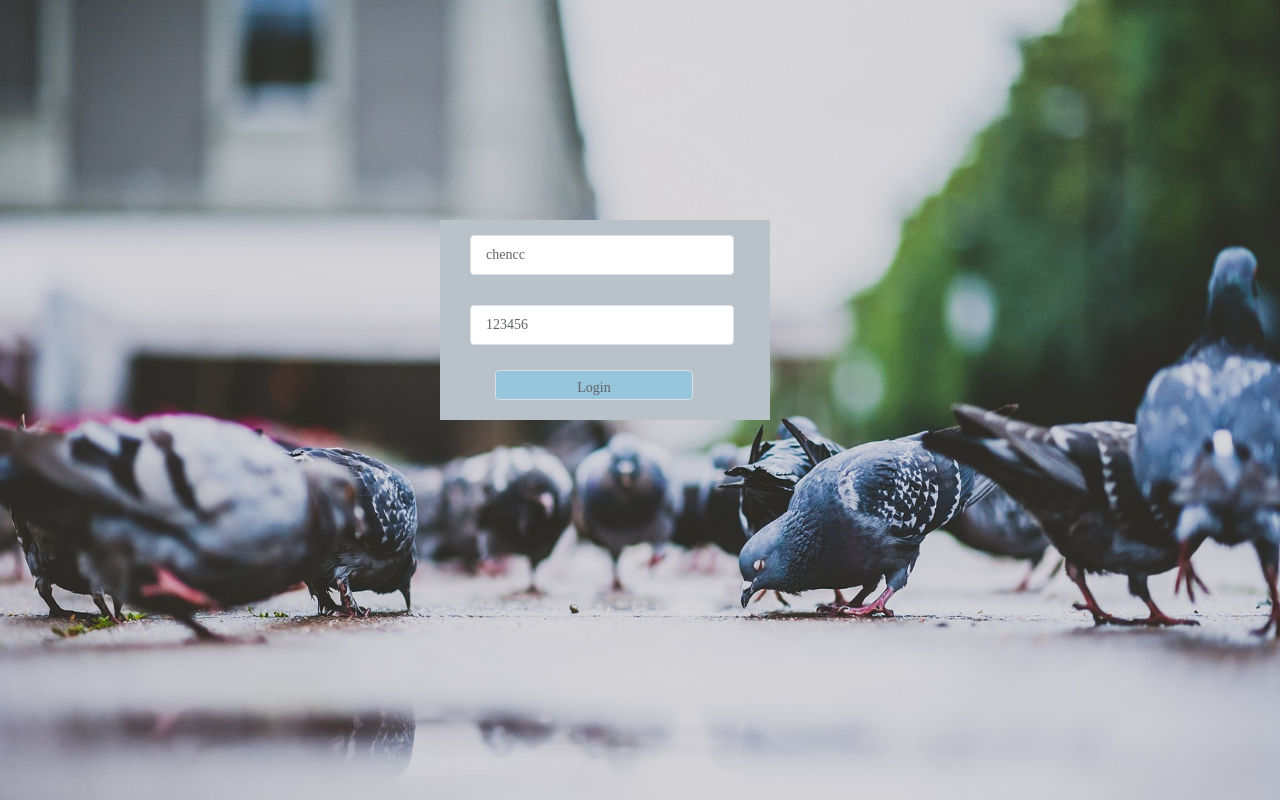
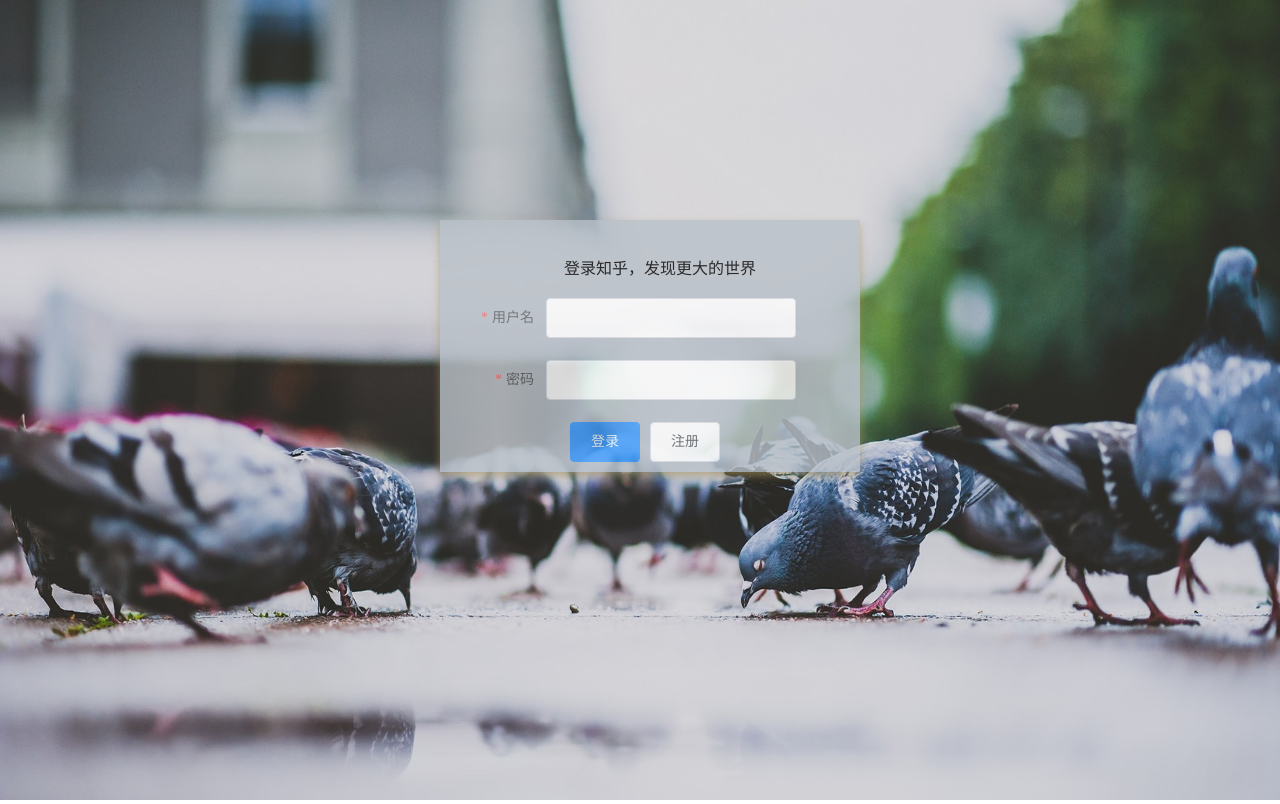
Before and after one commit to wayofwade/blog_ccc_web, a Vue app: page /cooking#/login in a window 1280 px wide. Built offline with nearby package versions, Linux system fonts and the light colour scheme.

Commit message:
添加登录和注册的样式

```diff
--- /dev/null
+++ b/src/CommonUtils/StringUtil.js
@@ -0,0 +1,22 @@
+/**
+ * Created by chencc on 2018/9/22.
+ */
+const StringUtil = {
+  /*
+  * 判断字符串的长度
+  * */
+  StrLength (str) {
+    let len = 0
+    for (let i = 0; i < str.length; i++) {
+      let c = str.charCodeAt(i)
+      // 单字节加1
+      if ((c >= 0x0001 && c <= 0x007e) || (c >= 0xff60 && c <= 0xff9f)) {
+        len++
+      } else {
+        len += 2
+      }
+    }
+    return len
+  }
+}
+export default StringUtil
--- a/src/views/login/Login.vue
+++ b/src/views/login/Login.vue
@@ -4,28 +4,122 @@
       <img src="../../assets/image/GZ.jpg"/>
       </div>
     <div id="loginWindow">
-      <el-input v-model="loginForm.username" placeholder="请输入用户名" class="my-input"></el-input>
-      <el-input v-model="loginForm.password" placeholder="请输入密码" class="my-input"></el-input>
-      <el-button  class="my-btn" @click="login">Login</el-button>
+     <!-- <el-input v-model="loginForm.username" placeholder="请输入用户名" class="my-input"></el-input>
+      <el-input v-model="loginForm.password" placeholder="请输入密码" class="my-input2"></el-input>
+      <div class="divButton"><el-button  class="my-btn" @click="login">登陆</el-button></div>
+      <div class="divButton"><el-button  class="my-btn" @click="login">注册</el-button></div>-->
+      <!--登录数据-->
+      <el-form v-if="isLogin" :model="loginData" status-icon :rules="loginRule" ref="loginData" label-width="86px" class="demo-ruleForm">
+        <div style="margin-bottom: 20px;text-align: center">
+          <span style="">登录知乎，发现更大的世界</span>
+        </div>
+        <el-form-item label="用户名" prop="username">
+          <el-input class="smallInput" v-model="loginData.username"></el-input>
+        </el-form-item>
+        <el-form-item label="密码" prop="password">
+          <el-input class="smallInput" type="password" v-model="loginData.password"></el-input>
+        </el-form-item>
+      </el-form>
+      <!--登录数据-->
+      <!--注册的表单-->
+      <el-form v-else :model="registerData" status-icon :rules="registerRule" ref="registerData" label-width="86px" class="demo-ruleForm">
+        <div style="margin-bottom: 20px;text-align: center">
+          <span style="">注册知乎，发现更大的世界</span>
+        </div>
+        <el-form-item label="用户名" prop="username">
+          <el-input class="smallInput" v-model="registerData.username"></el-input>
+        </el-form-item>
+        <el-form-item label="密码" prop="pass">
+          <el-input class="smallInput" type="password" v-model="registerData.pass"></el-input>
+        </el-form-item>
+        <el-form-item label="确认密码" prop="checkPass">
+          <el-input class="smallInput" type="password" v-model="registerData.checkPass"></el-input>
+        </el-form-item>
+      </el-form>
+      <!--注册的表单-->
+      <div style="padding: 0 110px;box-sizing: border-box">
+        <el-button type="primary" @click="toLogin('loginData')">登录</el-button>
+        <el-button @click="toRegister('registerData')">注册</el-button>
+      </div>
     </div>
     </div>
 </template>
 
 <script>
 import axios from '../../api/config'
-import axios2 from 'axios'
+import StringUtil from '@/CommonUtils/StringUtil'
 export default {
   data () {
+    var checkUsername = (rule, value, callback) => {
+      if (!value) {
+        return callback(new Error('用户名不能为空'))
+      }
+      setTimeout(() => {
+        if (StringUtil.StrLength(value) > 15) {
+          callback(new Error('用户名不能超过15个字符'))
+        } else {
+          callback()
+        }
+      }, 1000)
+    }
+    let validatePass = (rule, value, callback) => {
+      if (value === '') {
+        callback(new Error('请输入密码'))
+      } else {
+        if (this.registerData.checkPass !== '') {
+          this.$refs.registerData.validateField('checkPass')
+        }
+        callback()
+      }
+    }
+    let validatePass2 = (rule, value, callback) => {
+      if (value === '') {
+        callback(new Error('请再次输入密码'))
+      } else if (value !== this.registerData.pass) {
+        callback(new Error('两次输入密码不一致!'))
+      } else {
+        callback()
+      }
+    }
     return {
+      isLogin: true, // true登陆的窗口-false注册的窗口
       loginForm: {
         username: 'chencc',
         password: '123456'
+      },
+      loginData: {
+        username: '',
+        password: ''
+      },
+      registerData: {
+        pass: '',
+        checkPass: '',
+        age: ''
+      },
+      loginRule: {
+        password: [
+          { required: true, message: '密码不能为空', trigger: 'blur change' }
+        ],
+        username: [
+          { required: true, message: '用户名不能为空', trigger: 'blur change' }
+          // { validator: checkUsername, trigger: 'blur change' }
+        ]
+      },
+      registerRule: {
+        pass: [
+          { validator: validatePass, trigger: 'blur' }
+        ],
+        checkPass: [
+          { validator: validatePass2, trigger: 'blur' }
+        ],
+        username: [
+          { validator: checkUsername, trigger: 'blur' }
+        ]
       }
     }
   },
   methods: {
-    login () {
-      console.log(this.loginForm) // 请求后端
+    logins (loginData) { // 登录请求后端
       let obj = this.loginForm
       axios.post({
         url: '/blog/user/saveUser',
@@ -44,6 +138,57 @@
         .catch(error => {
           console.log(error)
         })
+    },
+    toRegister (registerData) { // 判断是不是注册form表单
+      if (this.isLogin) {
+        this.isLogin = false
+        this.resetForm('loginData')
+      } else {
+        // 直接注册验证
+        this.submitRegister(registerData)
+      }
+    },
+    submitRegister (registerData) {
+      this.$refs[registerData].validate((valid) => {
+        if (valid) {
+          alert('submit!')
+          console.log(this.registerData)
+        } else {
+          console.log('error submit!!')
+          return false
+        }
+      })
+    },
+    toLogin (loginData) { // 判断登录按钮
+      if (this.isLogin) {
+        this.submitLogin(loginData)
+      } else {
+        this.isLogin = true
+        this.resetForm('registerData')
+      }
+    },
+    submitLogin (loginData) { // 验证登录
+      this.$refs[loginData].validate((valid) => {
+        if (valid) {
+          alert('submit!')
+        } else {
+          console.log('error submit!!')
+          return false
+        }
+      })
+    },
+    submitForm (formName) {
+      this.$refs[formName].validate((valid) => {
+        if (valid) {
+          alert('submit!')
+        } else {
+          console.log('error submit!!')
+          return false
+        }
+      })
+    },
+    resetForm (formName) { // 去掉数据和验证
+      this.$refs[formName].resetFields()
     }
   }
 }
@@ -61,25 +206,42 @@
 }
 #loginWindow{
   position: fixed;
+  padding:40px 0px 10px 20px;
+  box-sizing: border-box;
+  opacity:0.8;
   top:50%;
   left:50%;
-  width:330px;
-  height:200px;
+  width:420px;
   margin-top: -180px;
   margin-left: -200px;
   z-index:20;
   background-color: #B9C1C9;
+  box-shadow: 0px 4px 8px rgba(166,144,87,0.75);
 }
 #loginWindow .my-input{
   width:80%;
+  margin:35px 30px;
+}
+.my-input2{
+  width:80%;
   margin:15px 30px;
 }
+.divButton{
+  width: 100%;
+  height:30px;
+  padding: 10px 58px;
+  box-sizing: border-box;
+}
 #loginWindow .my-btn{
-  margin:10px 55px;
-  padding:10px;
+  padding: 0px 55px;
+  box-sizing: border-box;
   text-align: center;
-  width:60%;
+  width:200px;
   height:30px;
+  line-height: 30px;
   background:#97C5DC;
 }
+  .smallInput{
+    width:250px;
+  }
 </style>
```
